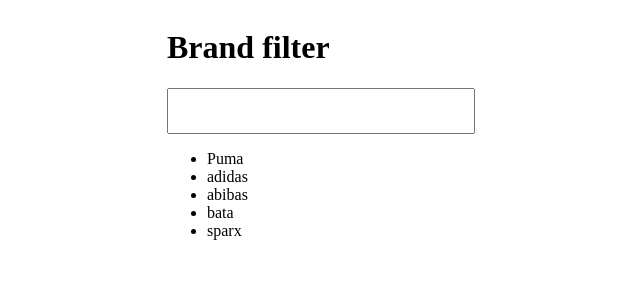
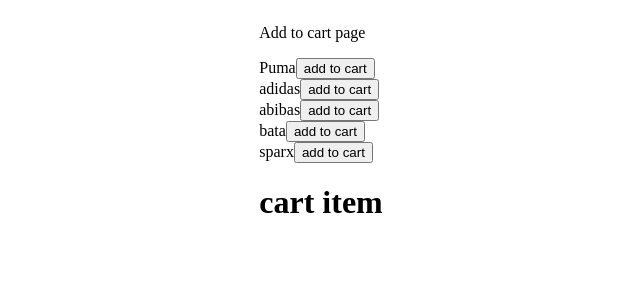
Before and after one commit to Maheshpawar01/All_Practice_Proj, a React (Vite) app in the folder React_Proj/React_with_js/: page / in a window 1280 px wide. Shown: the top 300 px of the page, without its empty margins (319-959 px from the left). Built offline with nearby package versions, Linux system fonts and the light colour scheme.

Commit message:
complete Addtocart proj

```diff
--- a/React_Proj/React_with_js/src/App.jsx
+++ b/React_Proj/React_with_js/src/App.jsx
@@ -1,10 +1,12 @@
 import React from "react"
 import BrandFilter from "./Components/BrandFilter"
+import AddtoCart from "./Components/AddtoCart"
 function App() {
 
   return (
     <>
-    <BrandFilter/>
+    {/* <BrandFilter/> */}
+    <AddtoCart/>
 
     </>
   )
--- /dev/null
+++ b/React_Proj/React_with_js/src/Components/AddtoCart.jsx
@@ -0,0 +1,55 @@
+import React, { useState } from 'react'
+
+const allBrands =[
+    {id: "1", brandName: "Puma"},
+    {id: "2", brandName: "adidas"},
+    {id: "3", brandName: "abibas"},
+    {id: "4", brandName: "bata"},
+    {id: "5", brandName: "sparx"},
+]
+function AddtoCart() {
+
+    const [selectedBrands, setSelectedBrands] = useState([]);
+
+    const addtoCartclick = (id)=>{
+        console.log('clicked', id)
+
+        const selectedItem = allBrands.find(item => item.id === id)
+        setSelectedBrands([...selectedBrands, selectedItem])
+    }
+
+    const onRemoveClick = (id)=>{
+        console.log("removed", id)
+
+        const filterdItem = selectedBrands.filter(item => item.id !== id)
+        setSelectedBrands(filterdItem)
+    }
+
+  return (
+    <div>
+        <p>Add to cart page</p>
+
+
+            {
+                allBrands.map(brand => <div  key={brand.id}>
+                    <span >{brand.brandName}</span>
+                    <button onClick={()=> addtoCartclick(brand.id)}>add to cart</button>
+                    </div>
+                    )
+            }
+
+
+            <div>
+                <h1>cart item</h1>
+                {
+                    selectedBrands.map(brand =>
+                        <p key={brand.id}>{brand.brandName} - <button onClick={()=> onRemoveClick(brand.id)}>Remove</button></p>
+
+                    )
+                }
+            </div>
+    </div>
+  )
+}
+
+export default AddtoCart;
```
